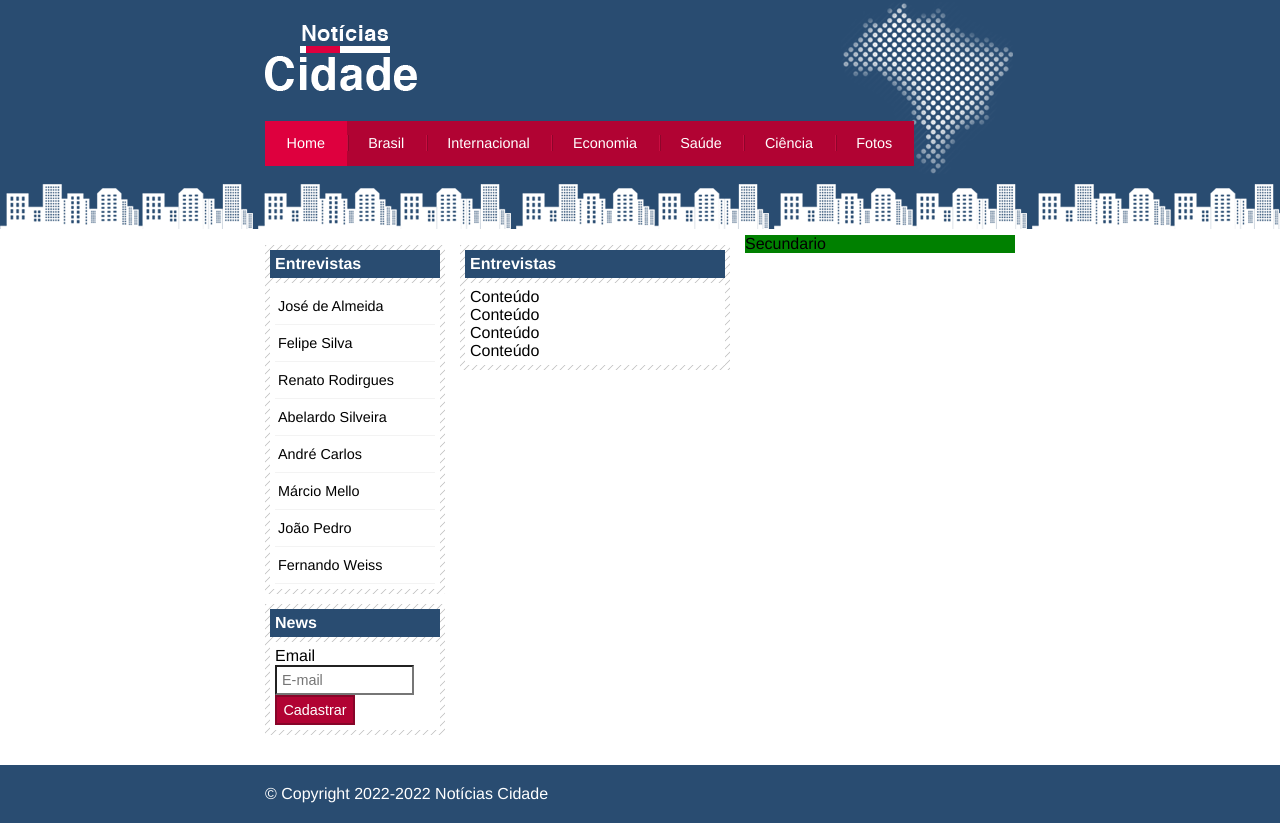
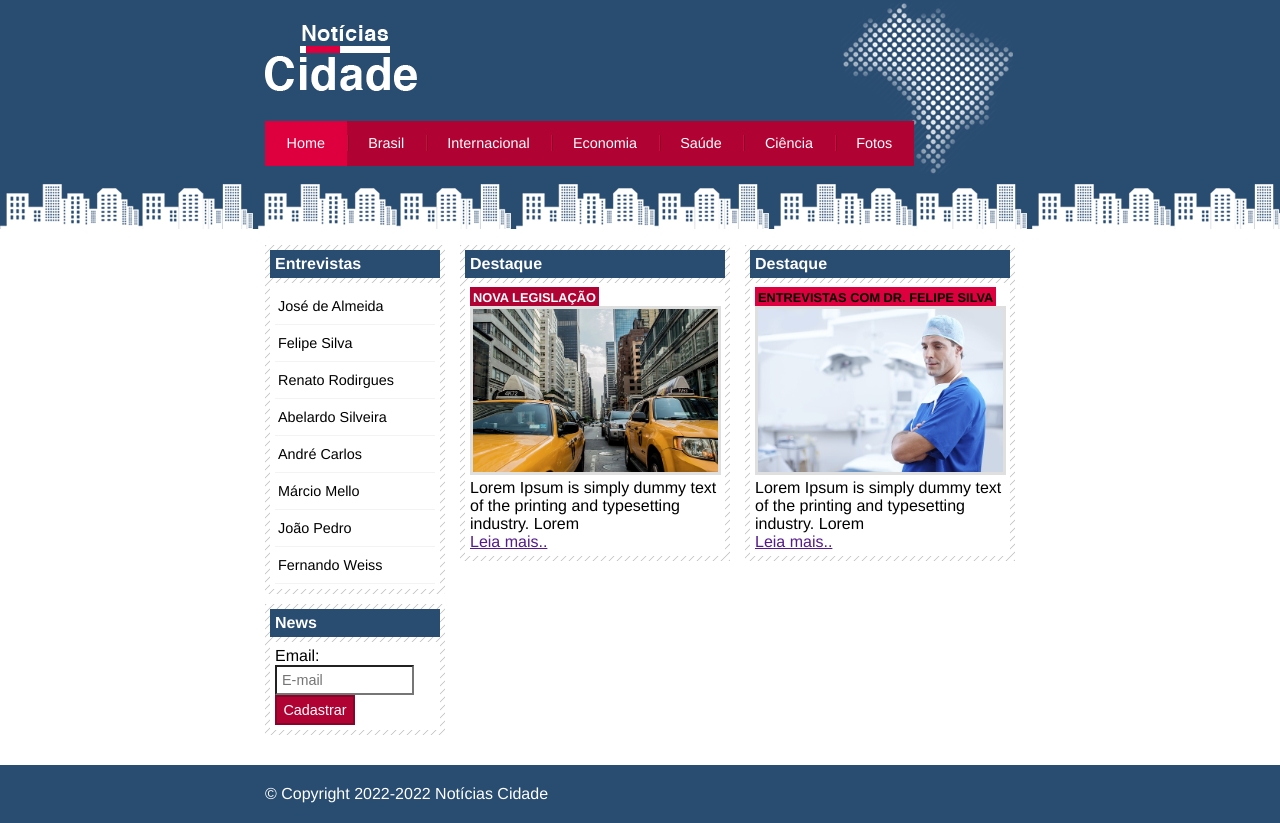
Before and after one commit to DiegoPSantana/site-noticias-cidade, a plain HTML site: page index.html in a window 1280 px wide. Drawn offline with Linux system fonts and the light colour scheme.

Commit message:
Formatando primário, secundário e imagens

```diff
--- a/css/style.css
+++ b/css/style.css
@@ -110,7 +110,6 @@ body.fotos #navegacao a#fotos {
   width: 270px;
   float: left;
   margin: 0 0 20px 15px;
-  background: green;
 }
 
 h2 {
@@ -169,6 +168,30 @@ input.submit {
   border: 2px solid #870529;
 }
 
+/*Formatando a imagem
+ */
+h3 {
+  text-transform: uppercase;
+  display: inline;
+  font-size: 0.8em;
+  padding: 3px;
+}
+img.imagem-principal {
+  width: 98%;
+  border: 3px solid #dfdfdf;
+}
+
+/* Comando abaixo pode ser incluido junto com uma outra classe
+ * tipo, exemplo: <div class="caixa destaque"
+ */
+.destaque h3 {
+  background-color: #b10333;
+  color: #fff;
+}
+.entrevista h3 {
+  background-color: #de003e;
+}
+
 /*===============================================================================================*/
 
 /*Rodapé*/
--- a/index.html
+++ b/index.html
@@ -26,21 +26,34 @@
 
             <!-- Inicio conteúdo -->
             <div id="conteudo">
-
                 <div id="primario">
-                    <div class="caixa">
-                        <h2>Entrevistas</h2>
+                    <div class="caixa destaque" >
+                        <h2>Destaque</h2>
                         <div class="caixa-conteudo">
-                            Conteúdo<br>
-                            Conteúdo<br>
-                            Conteúdo<br>
-                            Conteúdo<br>
+                            <h3>Nova legislação</h3>
+                            <img class="imagem-principal" src="img/taxi.jpg" width="100%">
+                            <p>
+                            Lorem Ipsum is simply dummy text of the printing and typesetting
+                            industry. Lorem
+                            </p>
+                            <a href="">Leia mais..</a>
                         </div>
                     </div>
                 </div>
 
                 <div id="secundario">
-                    Secundario
+                    <div class="caixa entrevista">
+                        <h2>Destaque</h2>
+                        <div class="caixa-conteudo">
+                            <h3>Entrevistas com Dr. Felipe Silva</h3>
+                            <img class="imagem-principal" src="img/doutor.jpg" width="100%">
+                            <p>
+                            Lorem Ipsum is simply dummy text of the printing and typesetting
+                            industry. Lorem
+                            </p>
+                            <a href="">Leia mais..</a>
+                        </div>
+                    </div>
                 </div>
                 <!-- Inicio lateral -->
                 <div id="lateral">
@@ -65,29 +78,22 @@
                         <div class="caixa-conteudo">
                             <form>
                                 <div>
-                                <label for="email":width>Email</label>
+                                    <label for="email":width>Email:</label>
                                     <input type="text" name="email" id="email" placeholder="E-mail">
                                 </div>
 
                                 <div>
                                     <input class="submit" type="submit" value="Cadastrar">
                                 </div>
-
                             </form>
-
                         </div>
                     </div>
-
                     <!--Fim Caixa Email -->
                 </div>
                 <!-- Fim lateral -->
-
-
-
             </div><!-- Fim /conteudo -->
         </div>
         <!-- Fim /container-->
-
         <div id="container-rodape" style="clear: both;">
             <div id="rodape">
                 &copy; Copyright 2022-2022 Notícias Cidade
```
Also changed, not shown: img/primario-secundario.png (added). Lines whose indentation alone changed are shown as unchanged.
